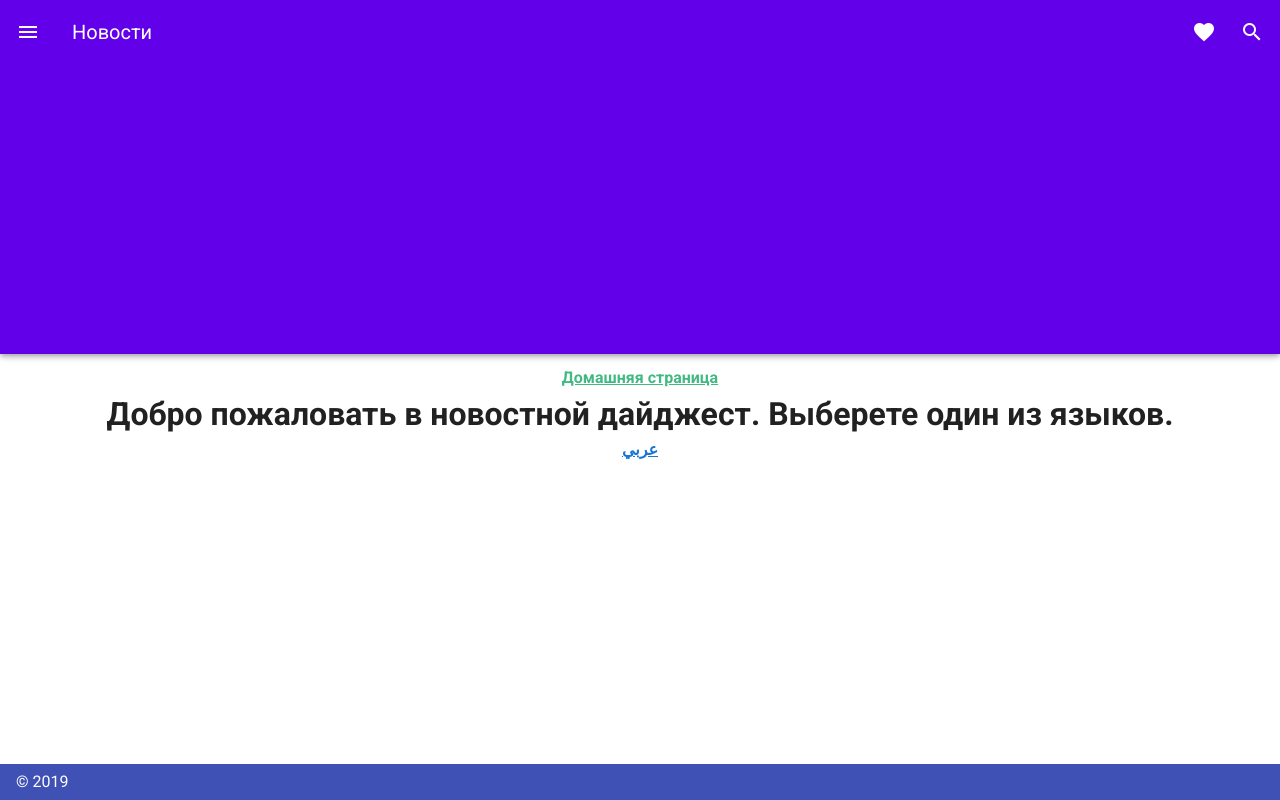
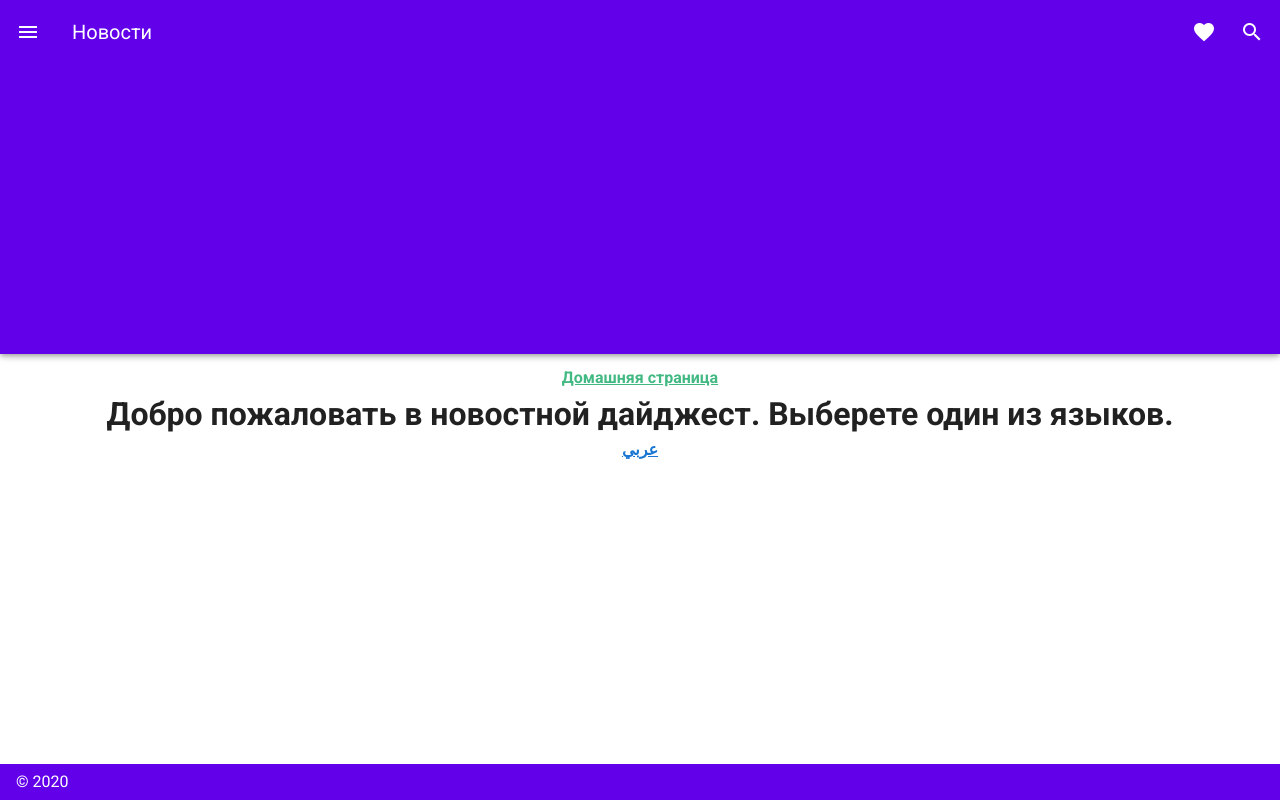
Before and after one commit to Sanitaravel/news_vue-router, a Vue app: page / in a window 1280 px wide. Built offline with nearby package versions, Linux system fonts and the light colour scheme.

Commit message:
Update App.vue

```diff
--- a/src/App.vue
+++ b/src/App.vue
@@ -18,7 +18,6 @@
           <v-icon>mdi-magnify</v-icon>
         </v-btn>
       </v-app-bar>
-
     <v-content>
       <v-container
       class="text-center"
@@ -30,10 +29,10 @@
       <router-view/>
     </v-content>
     <v-footer
-      color="indigo"
+      color="deep-purple accent-4"
       app
     >
-      <span class="white--text">&copy; 2019</span>
+      <span class="white--text">&copy; 2020</span>
     </v-footer>
   </v-app>
 </template>
```
